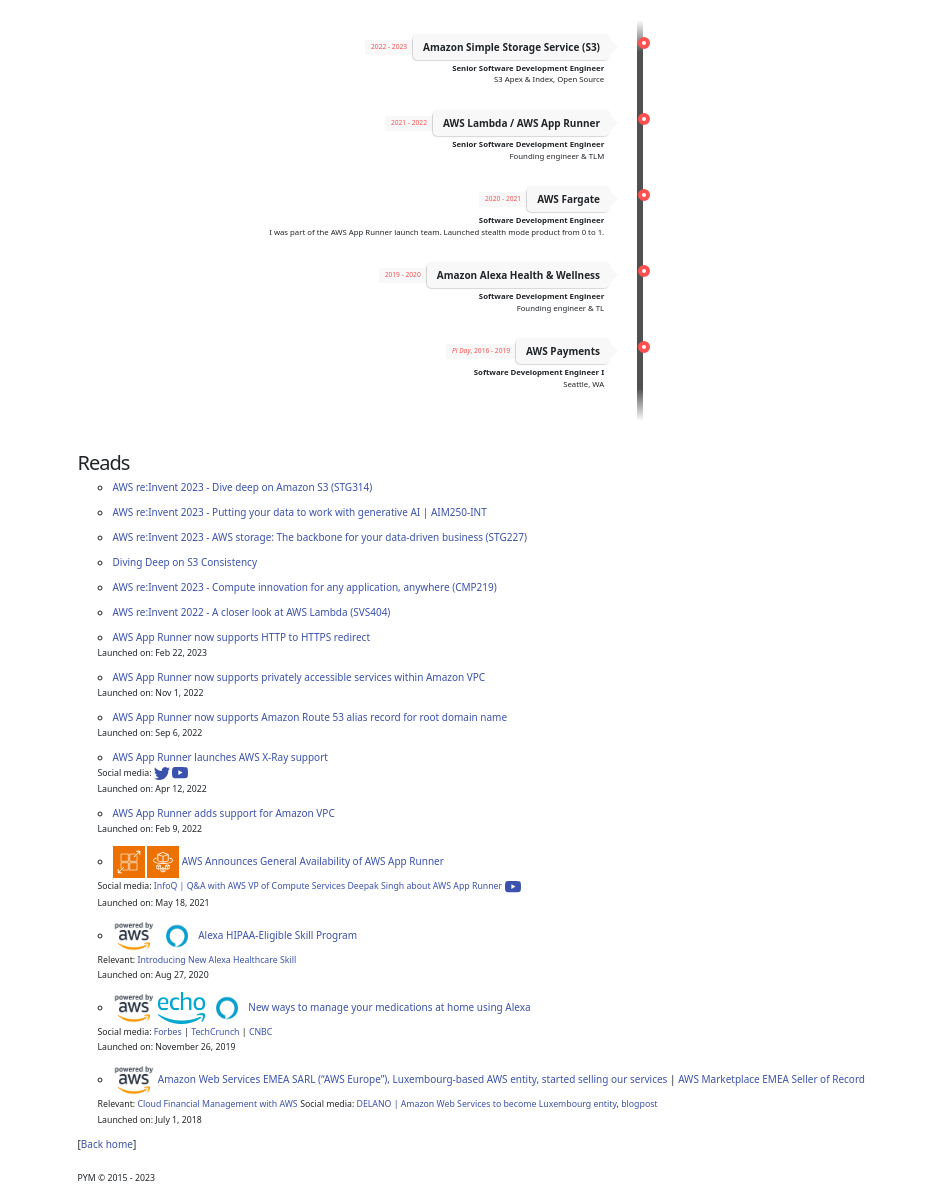
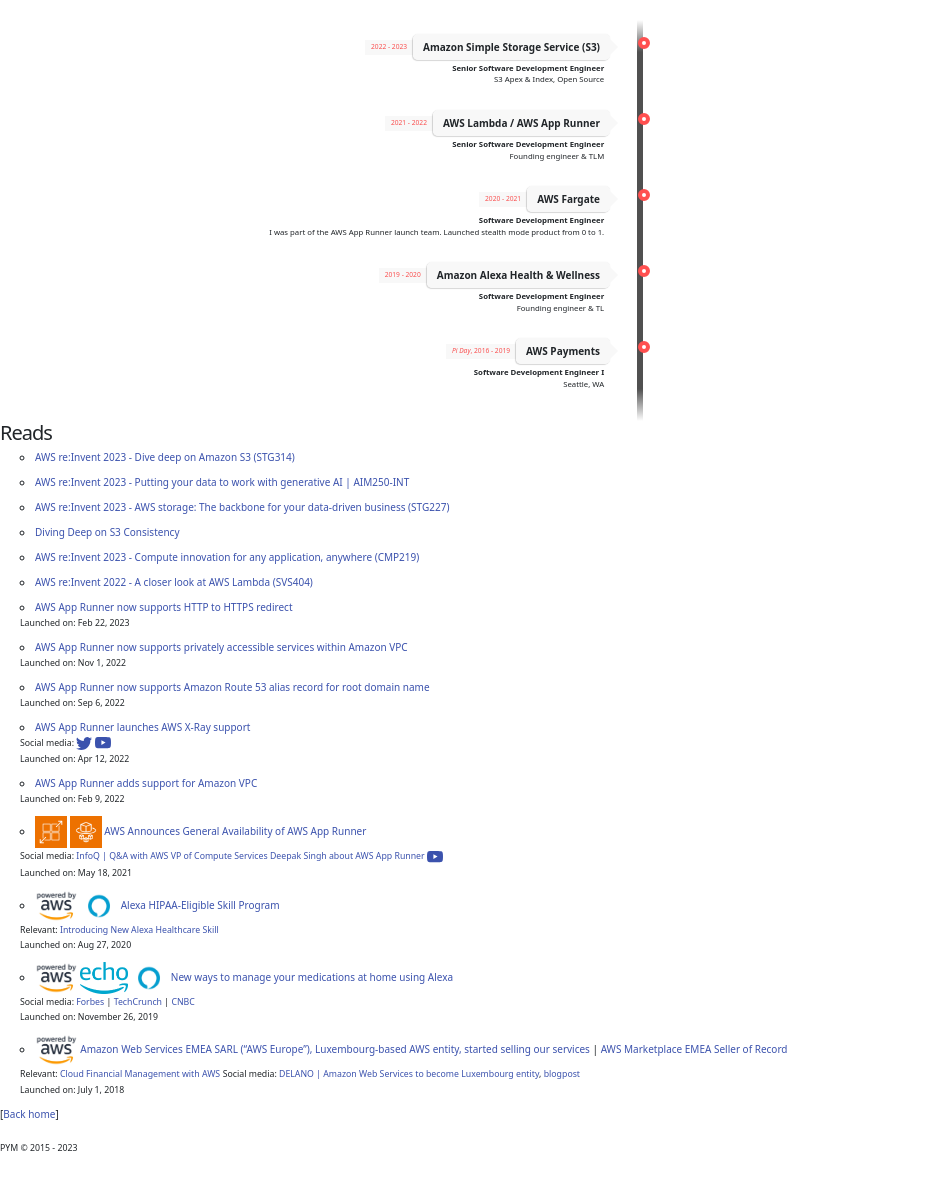
Before and after one commit to gfw001/gfw001.github.io, a Jekyll site: the page projects.html, which Jekyll copies as it is, in a window 1280 px wide. Shown: the whole page, without its empty margins (0-927 px from the left). Built offline with Jekyll 4.4.1, drawn with Linux system fonts in a browser that asks for light colours; after the commit the page ends 1165 px from its top, so only the background shows below that.

Commit message:
Update projects.html

```diff
--- a/projects.html
+++ b/projects.html
@@ -145,7 +145,7 @@
   }
 </style>
 
-<div class="container-sm container-all">
+<div>
 
 <!--
 <p>
```
